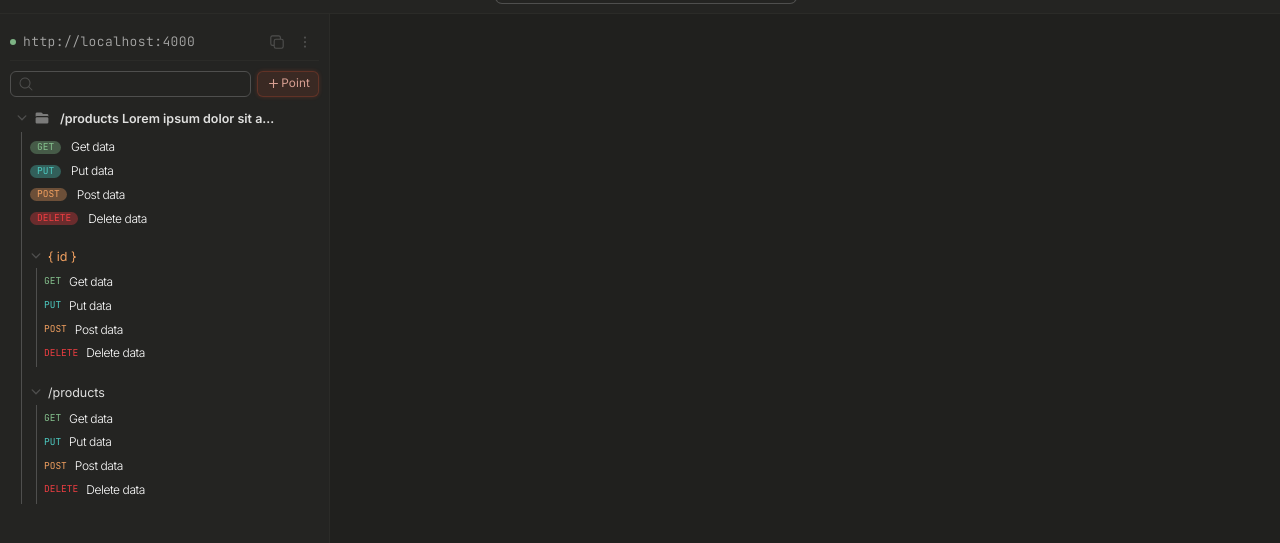
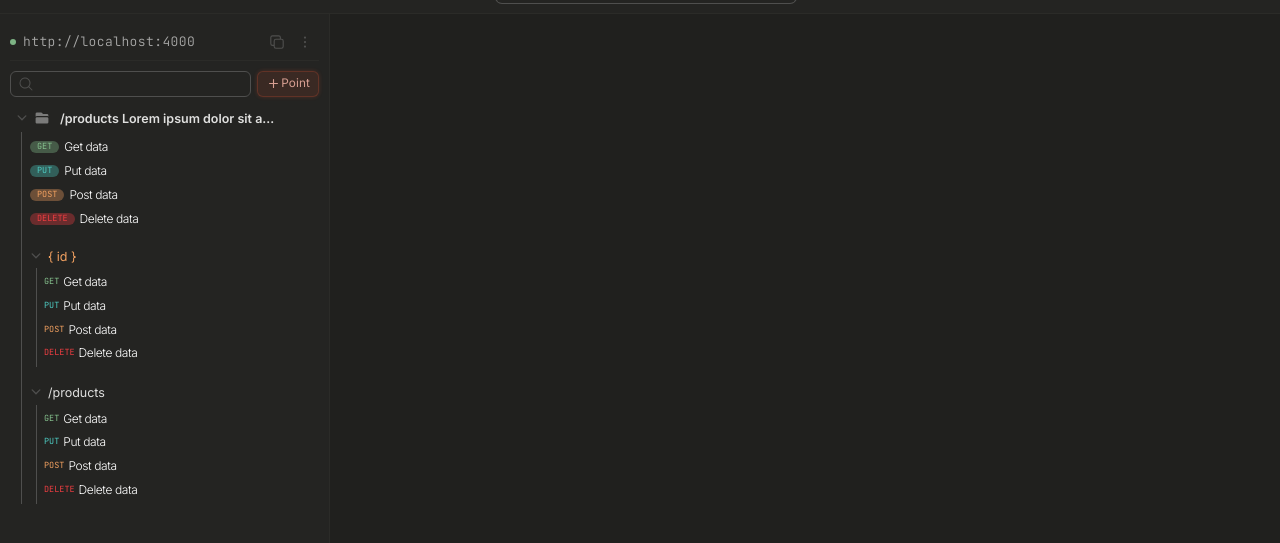
Before and after one commit to usershokhrukh/PtwoPort, a plain HTML site: page index.html in a window 1280 px wide. Shown: the part 35-578 px from the top of the page. Drawn offline with Linux system fonts and the light colour scheme.

Commit message:
features/main style changed

```diff
--- a/assets/block/_sidebar.scss
+++ b/assets/block/_sidebar.scss
@@ -345,7 +345,7 @@
     @include borderRadiusMiniBoxes();
     justify-content: start;
     position: relative;
-    gap: 10px;
+    gap: 5px;
     width: 100%;
     padding: 5px;
     // background-color: red;
@@ -360,14 +360,14 @@
   }
 
   &__fcm-endstatus-child {
-    gap: 8px;
+    gap: 4px;
     padding: 5px;
   }
 
   &__fcmeds-stxt {
     @include jet();
     @include display();
-    font-size: 9.5px;
+    font-size: 8.5px;
     // background-color: red;
   }
 
```
Also changed, not shown: assets/css/style.css, 1 other file.
